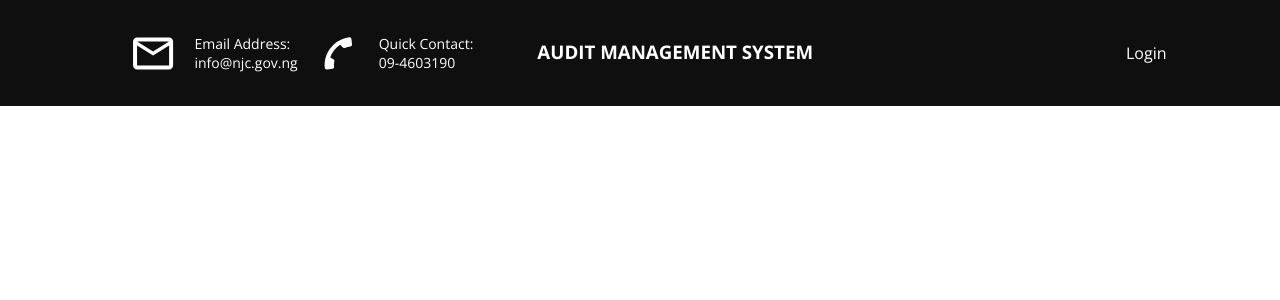
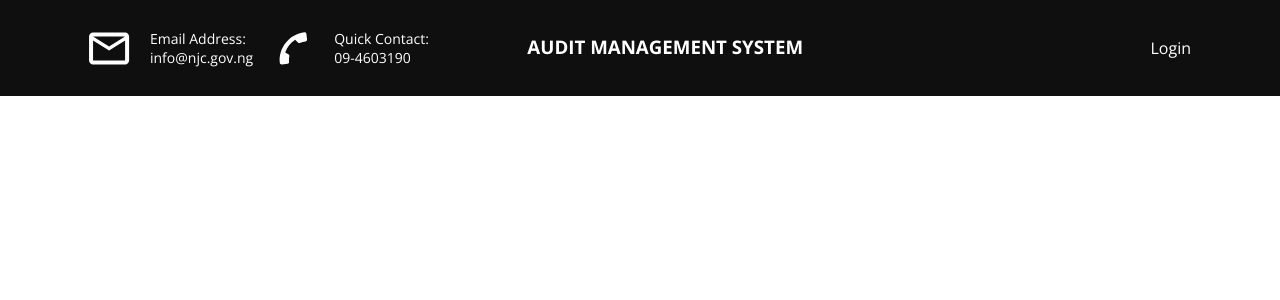
Before and after one commit to onemmanuel4christ/audit-app, a React (Create React App) app: page / in a window 1280 px wide. Shown: the top 300 px of the page. Built offline with nearby package versions, Linux system fonts and the light colour scheme.

Commit message:
first commit

```diff
--- a/src/components/Navbar.jsx
+++ b/src/components/Navbar.jsx
@@ -7,16 +7,17 @@ const Container = styled.div`
     top: 0;
     left: 0;
     z-index: 10;
-    padding: 20px;
-    display: flex;
-    align-items: center;
+    padding-left: 69px;
+    padding-right: 89px;
+    padding-top: 15px;
+    padding-bottom: 15px;
 
 `;
 const Contents = styled.div`
     width: 100%;
     display: flex;
     color: #ffff;
-    justify-content: center;
+    justify-content: space-between;
 `
 const Left = styled.div`
     display: flex;
```
